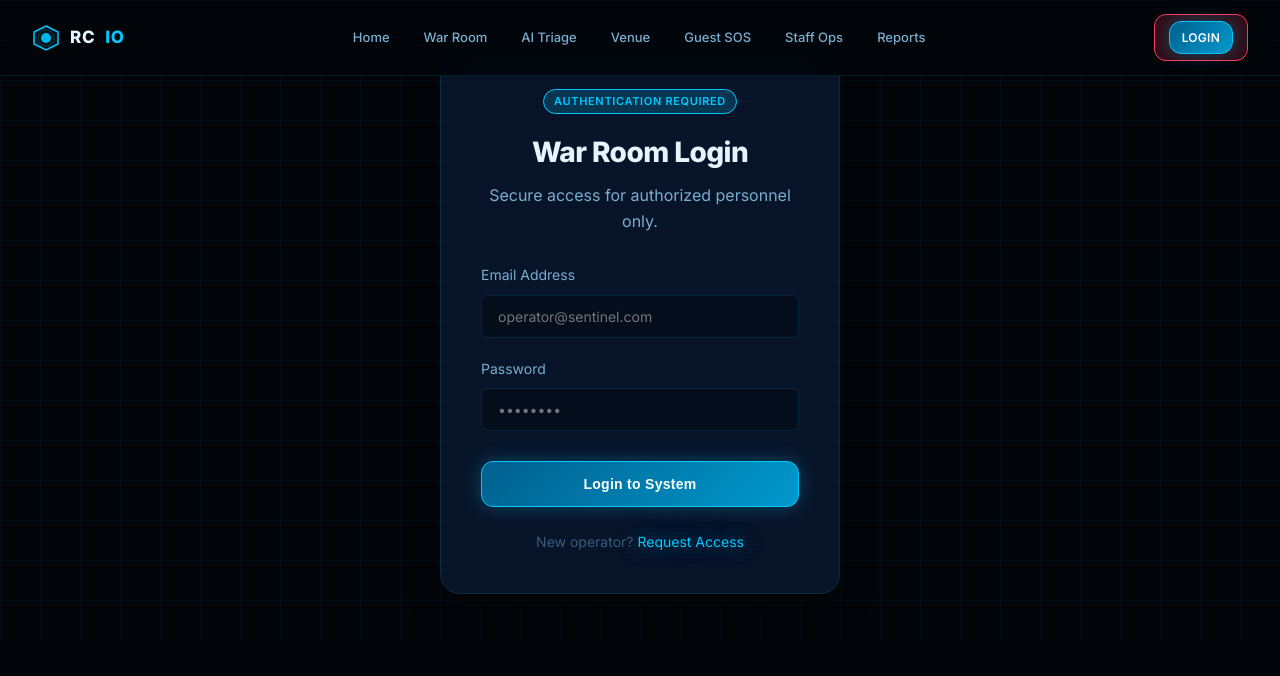
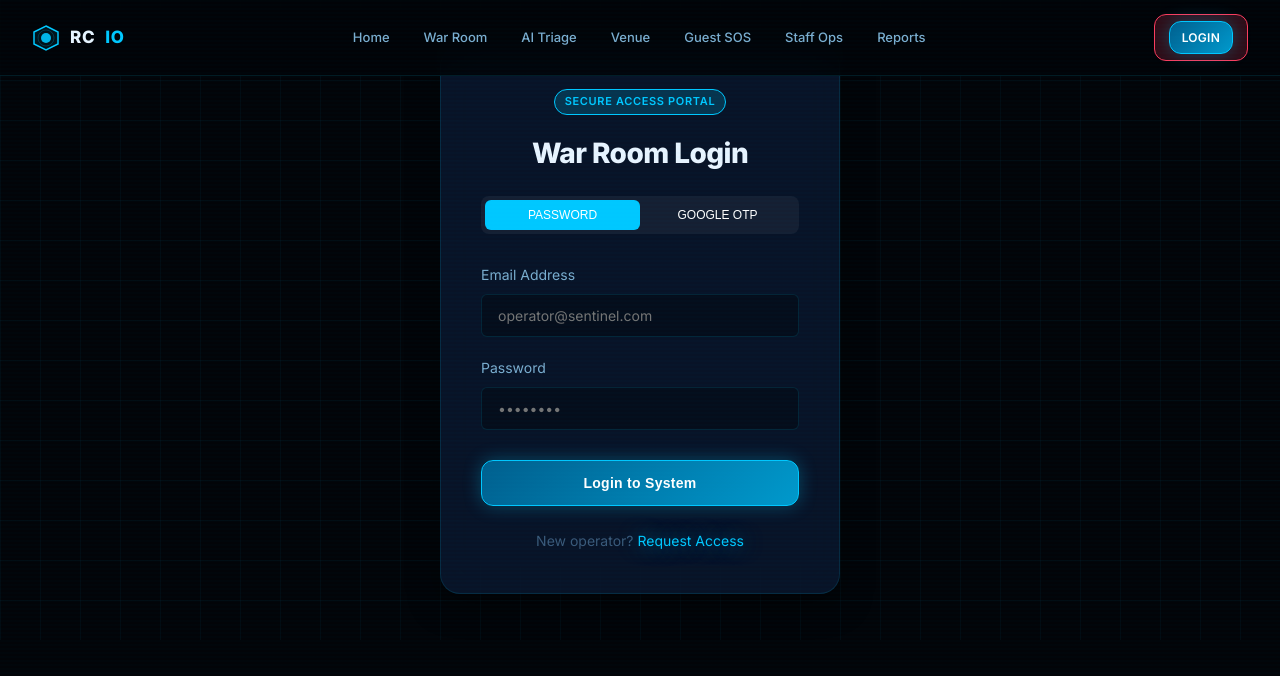
Before and after one commit to kankush1803/SENTINEL, a Next.js app in the folder dashboard/: page /login in a window 1280 px wide. Shown: the top 676 px of the page. Built offline with nearby package versions, Linux system fonts and the light colour scheme.

Commit message:
final: added Magic Google OTP auth flow for presentation

```diff
--- a/dashboard/app/login/page.js
+++ b/dashboard/app/login/page.js
@@ -6,6 +6,9 @@ import { useRouter } from "next/navigation";
 export default function LoginPage() {
   const router = useRouter();
   const [formData, setFormData] = useState({ email: "", password: "" });
+  const [authMode, setAuthMode] = useState("password"); // "password" or "otp"
+  const [otpSent, setOtpSent] = useState(false);
+  const [otpCode, setOtpCode] = useState("");
   const [error, setError] = useState("");
   const [loading, setLoading] = useState(false);
 
@@ -13,6 +16,31 @@ export default function LoginPage() {
     e.preventDefault();
     setLoading(true);
     setError("");
+
+    // Handle OTP flow
+    if (authMode === "otp" && !otpSent) {
+      setTimeout(() => {
+        setOtpSent(true);
+        setLoading(false);
+      }, 1500);
+      return;
+    }
+
+    if (authMode === "otp" && otpSent) {
+      if (otpCode === "123456") {
+        // Mock successful OTP login
+        const mockUser = { id: "otp-user", name: "Guest User", email: formData.email, role: "GUEST" };
+        localStorage.setItem("sentinel_token", "mock-otp-token");
+        localStorage.setItem("sentinel_user", JSON.stringify(mockUser));
+        router.push("/dashboard");
+        setTimeout(() => window.location.reload(), 100);
+        return;
+      } else {
+        setError("Invalid OTP code. Please try 123456 for the demo.");
+        setLoading(false);
+        return;
+      }
+    }
 
     try {
       const res = await fetch(`${process.env.NEXT_PUBLIC_BACKEND_URL || 'http://localhost:3001'}/api/auth/login`, {
@@ -24,17 +52,14 @@ export default function LoginPage() {
       const data = await res.json();
       if (!res.ok) throw new Error(data.error || "Login failed");
 
-      // Store user and token in localStorage
       localStorage.setItem("sentinel_token", data.token);
       localStorage.setItem("sentinel_user", JSON.stringify(data.user));
 
-      // Redirect to War Room
       router.push("/dashboard");
-      // Force a full refresh to update the layout state
       setTimeout(() => window.location.reload(), 100);
     } catch (err) {
       if (err.message === "Failed to fetch" && window.location.protocol === "https:") {
-        setError("Network Error: Cannot connect to local backend (localhost:3001) from a live HTTPS site due to browser security. Please test on http://localhost:3003/login or deploy the backend.");
+        setError("Network Error: Cannot connect to local backend (localhost:3001) from a live HTTPS site. Please test on http://localhost:3003/login");
       } else {
         setError(err.message);
       }
@@ -54,12 +79,20 @@ export default function LoginPage() {
       <div className="glass" style={{ maxWidth: 400, width: "100%", padding: 40 }}>
         <div style={{ textAlign: "center", marginBottom: 30 }}>
           <div className="badge badge-blue" style={{ marginBottom: 16 }}>
-            AUTHENTICATION REQUIRED
+            SECURE ACCESS PORTAL
           </div>
           <h1 style={{ fontSize: 28, fontWeight: 800 }}>War Room Login</h1>
-          <p style={{ color: "var(--text-secondary)", marginTop: 8 }}>
-            Secure access for authorized personnel only.
-          </p>
+
+          <div style={{ display: "flex", background: "rgba(255,255,255,0.05)", padding: 4, borderRadius: 8, marginTop: 20 }}>
+            <button
+              onClick={() => {setAuthMode("password"); setOtpSent(false);}}
+              style={{ flex: 1, padding: "8px", borderRadius: 6, border: "none", cursor: "pointer", fontSize: 12, background: authMode === "password" ? "var(--blue)" : "transparent", color: "#fff" }}
+            >PASSWORD</button>
+            <button
+              onClick={() => setAuthMode("otp")}
+              style={{ flex: 1, padding: "8px", borderRadius: 6, border: "none", cursor: "pointer", fontSize: 12, background: authMode === "otp" ? "var(--blue)" : "transparent", color: "#fff" }}
+            >GOOGLE OTP</button>
+          </div>
         </div>
 
         {error && (
@@ -78,9 +111,10 @@ export default function LoginPage() {
         )}
 
         <form onSubmit={handleSubmit} style={{ display: "flex", flexDirection: "column", gap: 20 }}>
+          {!otpSent ? (
             <div>
               <label style={{ display: "block", marginBottom: 8, fontSize: 14, color: "var(--text-secondary)" }}>
-              Email Address
+                {authMode === "otp" ? "Google Email" : "Email Address"}
               </label>
               <input
                 type="email"
@@ -92,6 +126,28 @@ export default function LoginPage() {
                 style={{ width: "100%", padding: "12px 16px", background: "rgba(0,0,0,0.3)", border: "1px solid var(--border)", color: "#fff", borderRadius: 6 }}
               />
             </div>
+          ) : (
+            <div>
+              <label style={{ display: "block", marginBottom: 8, fontSize: 14, color: "var(--text-secondary)" }}>
+                Verification Code (OTP)
+              </label>
+              <input
+                type="text"
+                required
+                className="input-field"
+                placeholder="Enter 6-digit code"
+                value={otpCode}
+                maxLength={6}
+                onChange={(e) => setOtpCode(e.target.value)}
+                style={{ width: "100%", padding: "12px 16px", background: "rgba(0,0,0,0.3)", border: "1px solid var(--border)", color: "#fff", borderRadius: 6, textAlign: "center", fontSize: 24, letterSpacing: 8 }}
+              />
+              <p style={{ fontSize: 12, color: "var(--text-muted)", marginTop: 8, textAlign: "center" }}>
+                Sent to {formData.email} (Use 123456 for demo)
+              </p>
+            </div>
+          )}
+
+          {authMode === "password" && (
             <div>
               <label style={{ display: "block", marginBottom: 8, fontSize: 14, color: "var(--text-secondary)" }}>
                 Password
@@ -106,13 +162,15 @@ export default function LoginPage() {
                 style={{ width: "100%", padding: "12px 16px", background: "rgba(0,0,0,0.3)", border: "1px solid var(--border)", color: "#fff", borderRadius: 6 }}
               />
             </div>
+          )}
+
           <button
             type="submit"
             className="btn btn-primary"
             style={{ width: "100%", justifyContent: "center", padding: "14px", marginTop: 10 }}
             disabled={loading}
           >
-            {loading ? "Authenticating..." : "Login to System"}
+            {loading ? "Processing..." : (authMode === "otp" ? (otpSent ? "Verify Code" : "Send OTP to Google") : "Login to System")}
           </button>
         </form>
 
```
Lines whose indentation alone changed are shown as unchanged.
